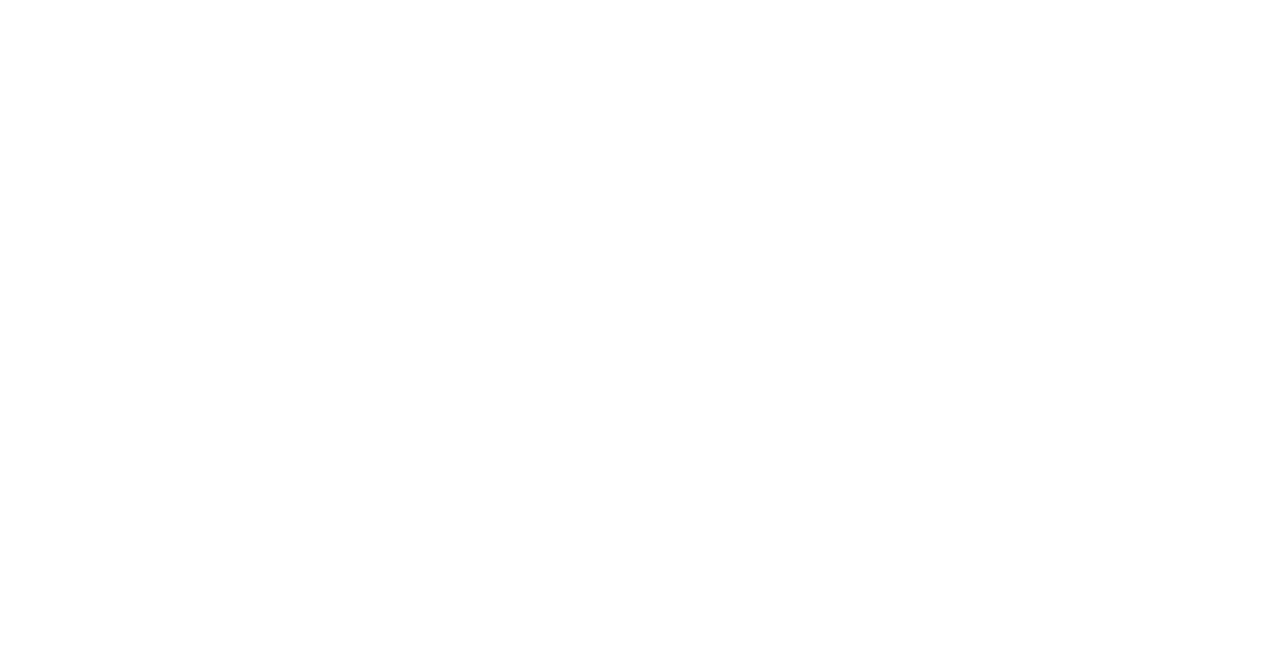
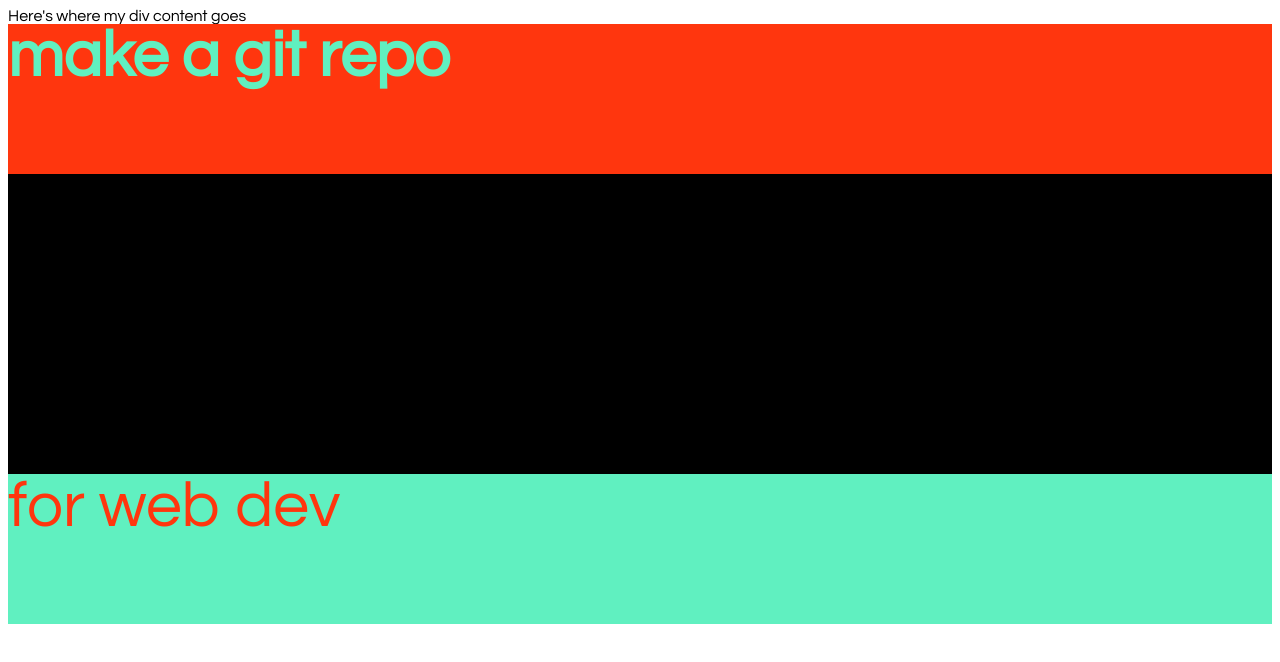
Before and after one commit to davidgrahamsites/steps-to-make-a-github-repo, a plain HTML site: page index.html in a window 1280 px wide. Drawn offline with Linux system fonts and the light colour scheme.

Commit message:
Finished blocking head and footer adding images

```diff
--- a/index.html
+++ b/index.html
@@ -2,14 +2,64 @@
 <head>
 <title>Untitled Document</title>
 <style type="text/css">
-
-
+.container {
+	font-family: "Century Gothic", Century, verdana;
+	background-color: #FFF;
+	margin: 0px;
+	padding: 0px;
+	position: relative;
+	z-index: 1;
+}
+#header {
+	font-family: "Century Gothic", Century, verdana;
+	font-size: 64px;
+	font-weight: bold;
+	color: #60f0c0;
+	background-color: #FF360E;
+	margin: 0px;
+	padding: 0px;
+	clear: left;
+	float: left;
+	height: 150px;
+	width: 100%;
+	position: relative;
+}
+#content {
+	background-color: #000;
+	margin: 0px;
+	padding: 0px;
+	clear: left;
+	float: left;
+	height: 300px;
+	width: 100%;
+}
+#footer {
+	font-family: "Century Gothic", Century, verdana;
+	font-size: 64px;
+	font-weight: lighter;
+	color: #ff360e;
+	background-color: #60f0c0;
+	margin: 0px;
+	padding: 0px;
+	clear: left;
+	float: left;
+	height: 150px;
+	width: 100%;
+	position: relative;
+}
 </style>
 </head>
 
 
 
 <body>
+<div class="container">Here's where my div content goes
+<div id="header">make a git repo</div><!-- that was the header content -->
+<div id="content">Body Area</div>
+<div id="footer">for web dev</div>
+
+
+</div><!-- that was the container content -->
 
 
 
```
Also changed, not shown: assets/images/images/main-page-mockup_01.jpg (added), assets/images/images/main-page-mockup_02.jpg (added), assets/images/images/main-page-mockup_03.jpg (added), assets/images/images/main-page-mockup_04.jpg (added), assets/images/images/main-page-mockup_05.jpg (added), assets/images/images/main-page-mockup_06.jpg (added), assets/images/images/main-page-mockup_07.jpg (added), assets/images/images/main-page-mockup_08.jpg (added), assets/images/images/main-page-mockup_09.jpg (added), assets/images/images/main-page-mockup_10.jpg (added), 2 other files.
